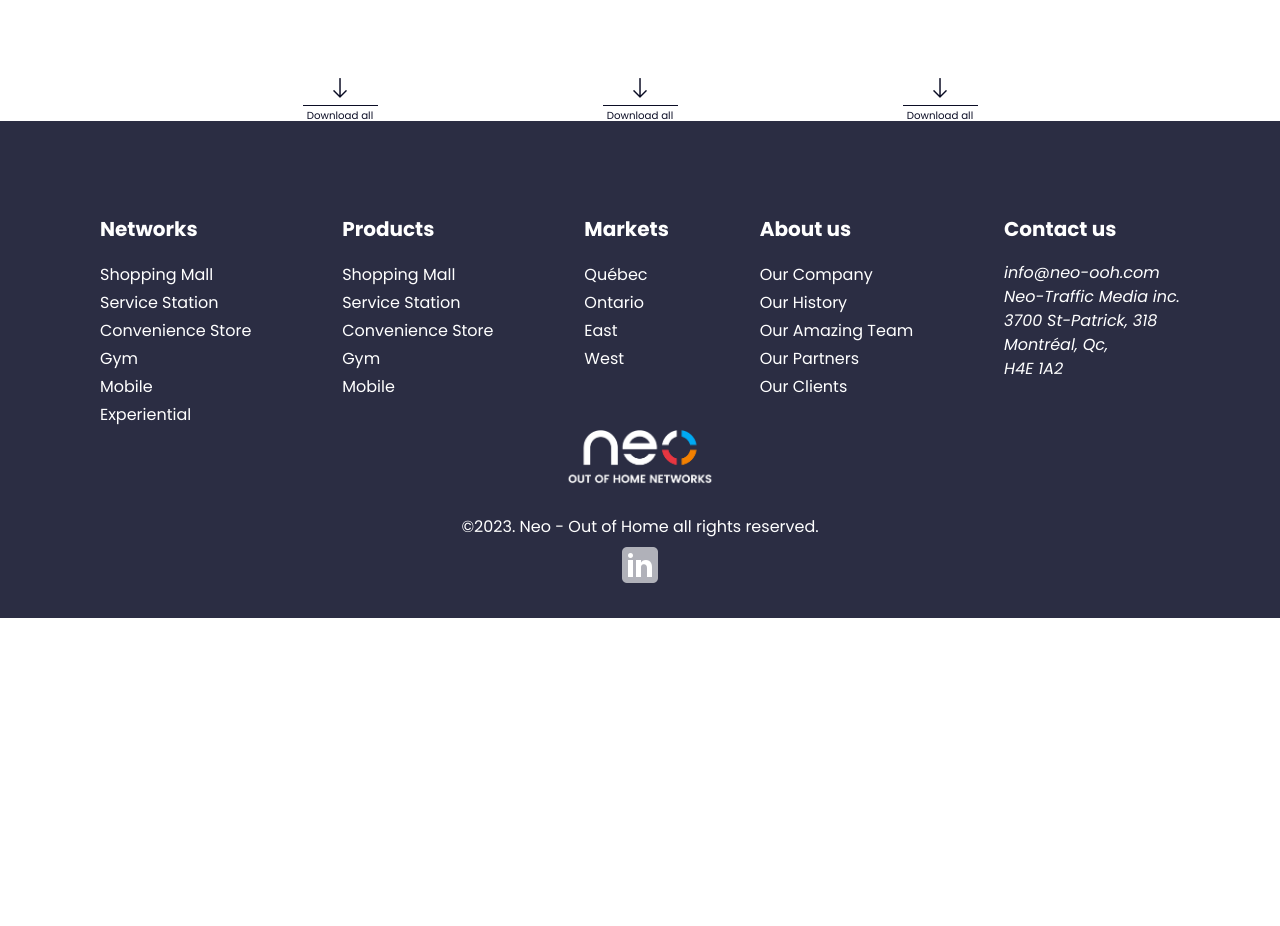
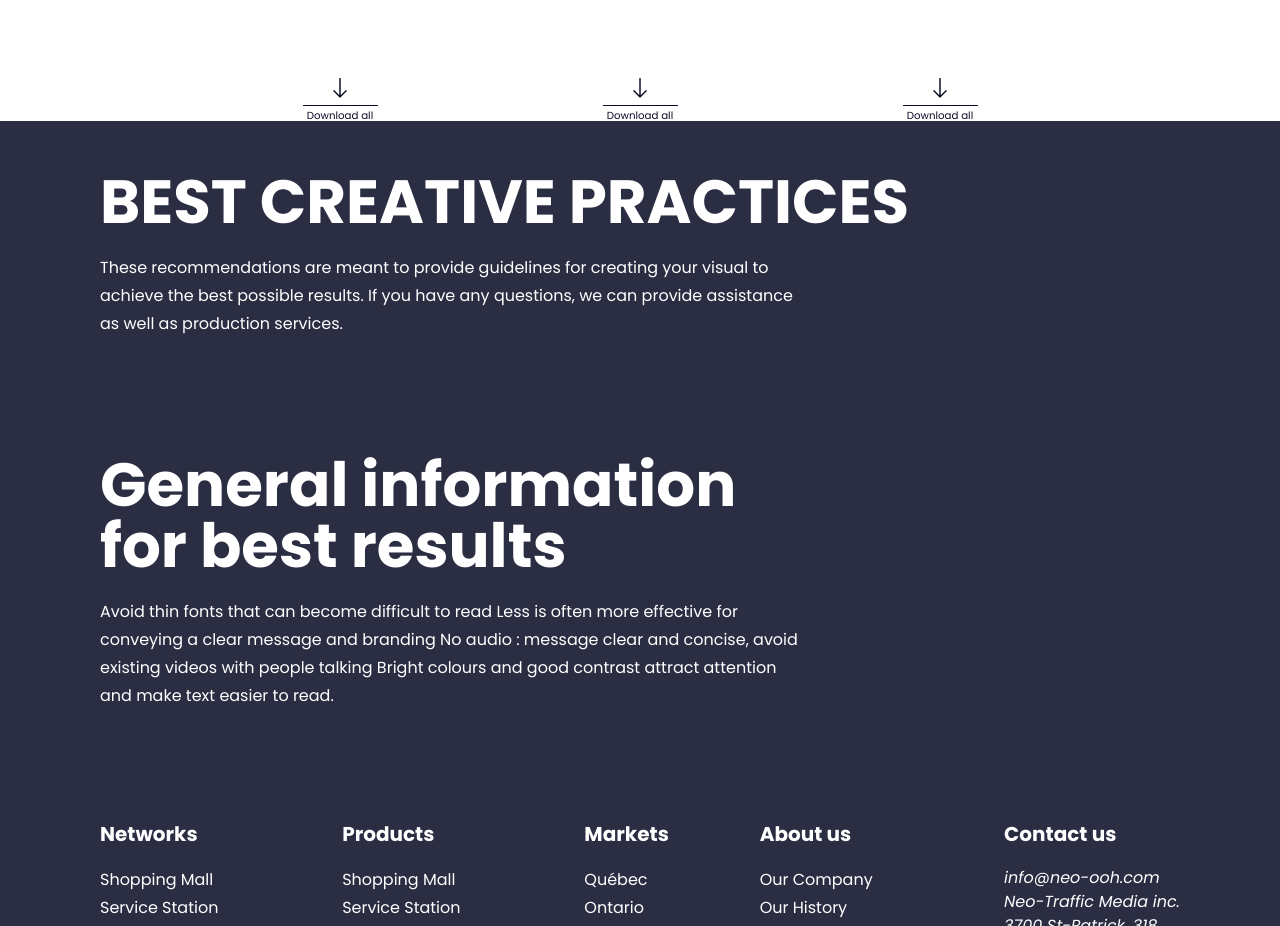
Before and after one commit to sebastienme/neo-ooh, a plain HTML site: page specs.html in a window 1280 px wide. Shown: the part 692-1618 px from the top of the page. Before the commit the page ends 1310 px from the top, so only its background shows below. Drawn offline with nearby package versions, Linux system fonts and the light colour scheme.

Commit message:
add menu link

```diff
--- a/specs.html
+++ b/specs.html
@@ -43,7 +43,7 @@
                     <li class="menu__link"><a class="menu__link__title" href="">Products</a></li>
                     <li class="menu__link"><a class="menu__link__title" href="">Partners</a></li>
                     <li class="menu__link"><a class="menu__link__title" href="markets.html">Markets</a></li>
-                    <li class="menu__link"><a class="menu__link__title" href="">Advertisers</a></li>
+                    <li class="menu__link"><a class="menu__link__title" href="advertisers.html">Advertisers</a></li>
                 </ul>
                 <div class="navbar__search">
                     <span class="material-symbols-outlined">search</span>
@@ -117,11 +117,35 @@
                 </div>
             </div>
         </section>
-
     </header>
-
-    <main>
-
+    <main class="main-specs">
+        <section class="main-specs__container-main">
+            <div class="main-specs__container-main__top">
+                <div class="main-specs__container-main__top__title">
+                    <h1>Best Creative Practices</h1>
+                </div>
+                <div class="main-specs__container-main__top__sub-title">
+                    <p>
+                        These recommendations are meant to provide guidelines for creating your visual to
+                        achieve the best possible results. If you have any questions, we can provide
+                        assistance as well as production services.
+                    </p>
+                </div>
+            </div>
+            <div class="main-specs__container-main__bottom">
+                <div class="main-specs__container-main__bottom__title">
+                    <h1>General information<br>for best results</h1>
+                </div>
+                <div class="main-specs__container-main__bottom__sub-title">
+                    <p>
+                        Avoid thin fonts that can become difficult to read
+                        Less is often more effective for conveying a clear message and branding
+                        No audio : message clear and concise, avoid existing videos with people talking
+                        Bright colours and good contrast attract attention and make text easier to read.
+                    </p>
+                </div>
+            </div>
+        </section>
     </main>
 
     <footer>
--- a/style.css
+++ b/style.css
@@ -1784,6 +1784,40 @@ address {
     min-width: 75px;
 }
 
+.main-specs__container-main {
+    display: flex;
+    flex-direction: column;
+    justify-content: center;
+    gap: 100px;
+
+    padding-left: 100px;
+
+    background-color: var(--neo-color);
+    color: var(--light-color);
+
+    min-height: calc(90vh - var(--bottom-menu-height) - var(--top-menu-height));
+}
+
+.main-specs__container-main__top {
+    margin-top: 50px;
+}
+
+.main-specs__container-main__top__title > h1 {
+    font-size: var(--jumbo-text);
+}
+
+.main-specs__container-main__top__sub-title,
+.main-specs__container-main__bottom__sub-title {
+    max-width: 700px;
+}
+
+.main-specs__container-main__bottom__title > h1 {
+    text-transform: none;
+    font-size: var(--jumbo-text);
+    font-weight: 700;
+}
+
+
 /*<---end of specs.html---> */
 
 @media only screen and (max-width: 1700px) {
```
Also changed, not shown: advertisers.html (+1 -1 lines), contact.html (+1 -1 lines), index.html (+1 -1 lines), markets-regions.html (+1 -1 lines), markets.html (+1 -1 lines), networks.html (+1 -1 lines), news.html (+1 -1 lines), press-release.html (+1 -1 lines).
